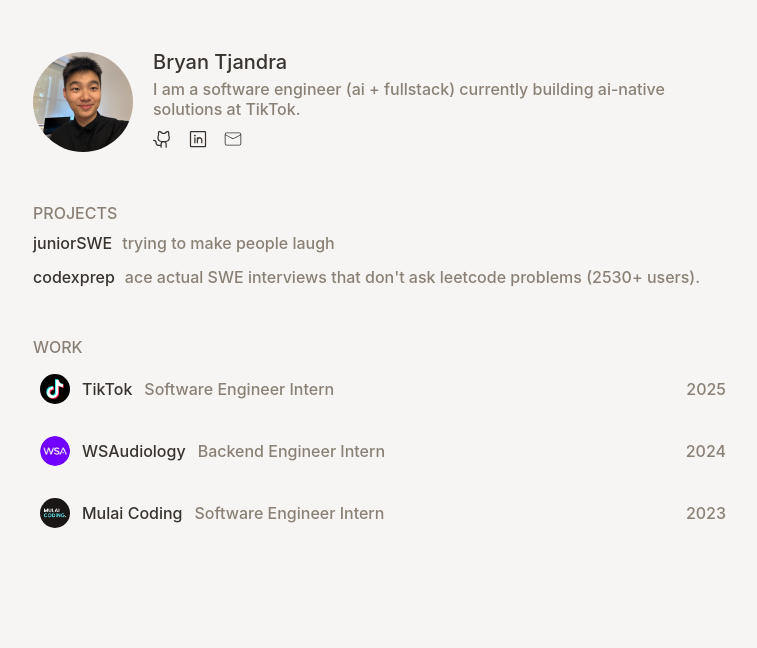
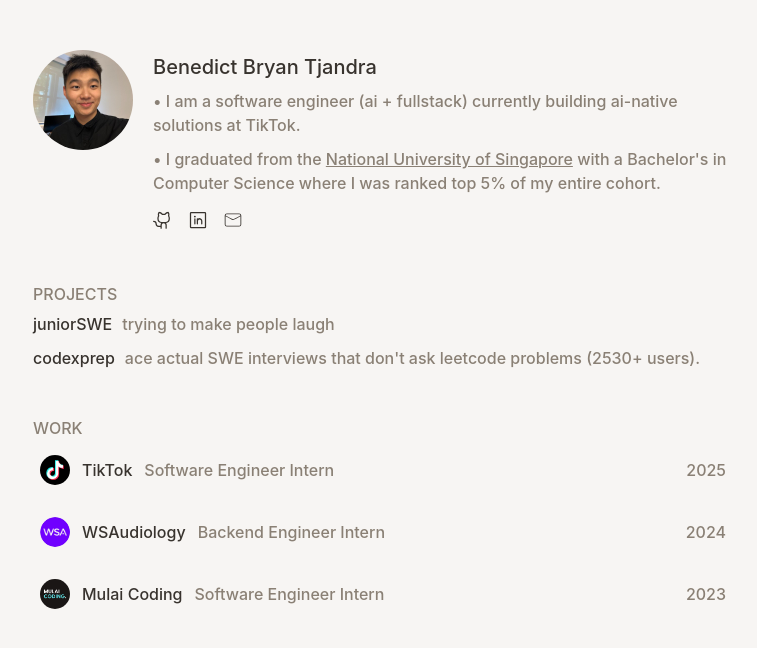
Before and after one commit to bryantjandra/personal-portfolio, a React (Vite) app: page / in a window 1280 px wide. Shown: the top 648 px of the page, without its empty margins (257-1014 px from the left). Built offline with nearby package versions, Linux system fonts and the light colour scheme.

Commit message:
feat: add education line

```diff
--- a/src/components/Profile/Profile.module.css
+++ b/src/components/Profile/Profile.module.css
@@ -16,14 +16,15 @@
 
 .container {
   display: flex;
-  align-items: center;
+  align-items: start;
   column-gap: 20px;
 }
 
 .subContainer {
   display: flex;
   flex-direction: column;
-  row-gap: 5px;
+  row-gap: 10px;
+  margin-top: 5px;
 }
 
 .name {
@@ -32,6 +33,7 @@
 
 .description {
   color: rgb(var(--color-muted));
+  line-height: 1.5;
 }
 
 .logos {
@@ -43,3 +45,13 @@
 .logoImage:hover {
   color: rgb(var(--color-hover));
 }
+
+.underlinedText {
+  text-decoration: underline;
+  transition: text-decoration 0.3s ease;
+  color: inherit;
+}
+
+.underlinedText:hover {
+  text-decoration: underline rgb(var(--color-muted-highlighted));
+}
--- a/src/components/Profile/Profile.tsx
+++ b/src/components/Profile/Profile.tsx
@@ -8,11 +8,24 @@
       <div className={styles.container}>
         <img src="/linkedinHeadshot.jpeg" className={styles.image} />
         <div className={styles.subContainer}>
-          <p className={styles.name}>Bryan Tjandra</p>
+          <p className={styles.name}>Benedict Bryan Tjandra</p>
           <p className={styles.description}>
-            I am a software engineer (ai + fullstack) currently building
+            • I am a software engineer (ai + fullstack) currently building
             ai-native solutions at TikTok.
           </p>
+          <p className={styles.description}>
+            • I graduated from the {""}
+            <a
+              className={styles.underlinedText}
+              href="https://www.comp.nus.edu.sg/bytes/nus-computing-clinches-1st-spot-in-asia-and-4th-worldwide/"
+              target="__blank"
+            >
+              National University of Singapore
+            </a>{" "}
+            {""} with a Bachelor's in Computer Science where I was ranked top 5%
+            of my entire cohort.
+          </p>
+
           <div className={styles.logos}>
             <a
               href="https://github.com/bryantjandra"
--- a/src/index.css
+++ b/src/index.css
@@ -1,6 +1,7 @@
 :root {
   --color-foreground: 56, 51, 46;
   --color-muted: 138, 128, 117;
+  --color-muted-highlighted: 80, 74, 67;
   --color-hover: 134, 112, 45;
 }
 
```
